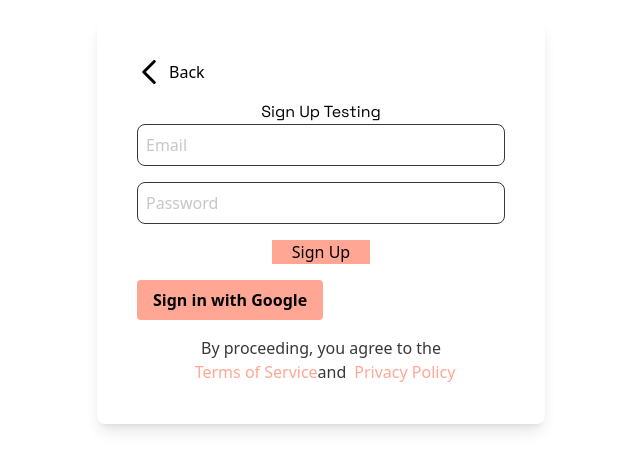
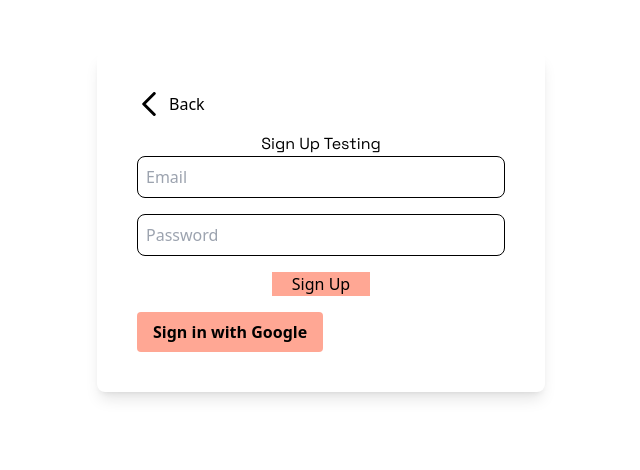
Before and after one commit to alexandermaat99/ThePatternsPlaceNewsletter, a Next.js app in the folder tpp-newsletter/: page /signup in a window 1280 px wide. Shown: the part 178-648 px from the top of the page, without its empty margins (319-959 px from the left). Built offline with nearby package versions, Linux system fonts and the light colour scheme; no server answers.

Commit message:
signup updates

```diff
--- a/tpp-newsletter/app/signup/page.tsx
+++ b/tpp-newsletter/app/signup/page.tsx
@@ -3,33 +3,20 @@
 import { useState } from "react";
 import { supabase } from "../../lib/supabaseClient";
 import { useRouter } from "next/navigation";
-import BACK_ARROW from "@/public/images/BACK_ARROW.svg"; // Import the back arrow icon
-import GoogleSignInButton from "@/components/GoogleSignInButton"; // Import the GoogleSignInButton component
+import BACK_ARROW from "@/public/images/BACK_ARROW.svg";
+import GoogleSignInButton from "@/components/GoogleSignInButton";
 
 export default function Signup() {
   const [email, setEmail] = useState("");
   const [password, setPassword] = useState("");
   const [loading, setLoading] = useState(false);
-
-  const router = useRouter(); // Initialize router here
-
-  const handleNavigateToTermsOfService = () => {
-    router.push("/terms-of-service"); // Navigate to the terms-of-service page
-  };
-
-  const handleNavigateToPrivacyPolicy = () => {
-    router.push("/privacy-policy"); // Navigate to the privacy-policy page
-  };
-
-  const handleBack = () => {
-    router.push("/"); // Navigate to the home page (root URL)
-  };
+  const router = useRouter();
 
   const handleSignup = async (e: React.FormEvent) => {
     e.preventDefault();
     setLoading(true);
 
-    // Step 1: Sign up the user in Supabase authentication
+    // Sign up the user in Supabase authentication
     const { data: signupData, error: signupError } = await supabase.auth.signUp(
       {
         email,
@@ -43,21 +30,26 @@ export default function Signup() {
       return;
     }
 
+    console.log("Signup success, data:", signupData);
+
     const user = signupData?.user;
-    console.log("Signed up user:", user);
 
-    // Step 2: Insert user details into the custom users table
     if (user) {
+      // Provide a fallback if email is undefined
+      const email = user.email || "no-email-provided";
+
+      // Insert user into custom users table
       const { data: insertData, error: insertError } = await supabase
         .from("users")
         .insert([
           {
-            id: user.id, // This is the ID from Supabase's auth system
-            email: user.email,
-            profile_picture_url: "", // Default or leave it null
-            pattern_points: 0, // Default value
+            id: user.id, // Auth user ID
+            email: email, // Use email or fallback value
+            username: email.split("@")[0], // Use part of the email or fallback
+            profile_picture_url: "", // Default value
             is_buyer: false,
             is_seller: false,
+            pattern_points: 0, // Default value
           },
         ]);
 
@@ -80,12 +72,9 @@ export default function Signup() {
   return (
     <div className="flex items-center justify-center min-h-screen">
       <div className="bg-white rounded-lg shadow-lg w-full max-w-md p-6 md:p-10 relative bg-tppWhite mx-10">
-        {" "}
-        <div>
-          {/* Back Button */}
         <div
           className="flex items-center mb-4 cursor-pointer"
-            onClick={handleBack}
+          onClick={() => router.push("/")}
         >
           <BACK_ARROW className="h-6 w-6 text-gray-700" />
           <span className="ml-2 text-gray-700">Back</span>
@@ -96,8 +85,7 @@ export default function Signup() {
 
         <form className="text-center" onSubmit={handleSignup}>
           <input
-              className="w-full p-2 mb-4 border rounded-lg text-tppBlack placeholder:text-tppNotSelectedGray focus:outline-tppPink duration-400"
-              id="email"
+            className="w-full p-2 mb-4 border rounded-lg"
             type="email"
             placeholder="Email"
             value={email}
@@ -105,40 +93,19 @@ export default function Signup() {
             required
           />
           <input
-              className="w-full p-2 mb-4 border rounded-lg text-tppBlack placeholder:text-tppNotSelectedGray focus:outline-tppPink duration-400"
-              id="password"
+            className="w-full p-2 mb-4 border rounded-lg"
             type="password"
             placeholder="Password"
             value={password}
             onChange={(e) => setPassword(e.target.value)}
             required
           />
-            <button
-              className="bg-tppPink px-5"
-              type="submit"
-              disabled={loading}
-            >
+          <button className="bg-tppPink px-5" type="submit" disabled={loading}>
             {loading ? "Signing up..." : "Sign Up"}
           </button>
         </form>
+
         <GoogleSignInButton />
-          <p className="mt-4 text-center text-tppBlack">
-            By proceeding, you agree to the <br />
-            <span
-              onClick={handleNavigateToTermsOfService} // Navigate to terms of service page on click
-              className="text-tppPink font-medium cursor-pointer ml-2 "
-            >
-              Terms of Service
-            </span>
-            and
-            <span
-              onClick={handleNavigateToPrivacyPolicy} // Navigate to privacy policy page on click
-              className="text-tppPink font-medium cursor-pointer ml-2 "
-            >
-              Privacy Policy
-            </span>
-          </p>
-        </div>
       </div>
     </div>
   );
--- a/tpp-newsletter/components/GoogleSignInButton.tsx
+++ b/tpp-newsletter/components/GoogleSignInButton.tsx
@@ -1,10 +1,59 @@
 "use client";
 
-import { supabase } from "@/lib/supabaseClient"; // Import your Supabase client
-import { useState } from "react";
+import { useState, useEffect } from "react";
+import { supabase } from "@/lib/supabaseClient";
 
 export default function GoogleSignInButton() {
   const [loading, setLoading] = useState(false);
+
+  useEffect(() => {
+    const fetchUserSession = async () => {
+      const { data: sessionData, error: sessionError } =
+        await supabase.auth.getSession();
+
+      if (sessionError) {
+        console.error("Error fetching session:", sessionError.message);
+        return;
+      }
+
+      const user = sessionData?.session?.user;
+      console.log("Session data:", sessionData);
+
+      if (user) {
+        // Provide a fallback if email is undefined
+        const email = user.email || "no-email-provided";
+
+        // Insert the user into the custom users table
+        const { data: insertData, error: insertError } = await supabase
+          .from("users")
+          .insert([
+            {
+              id: user.id,
+              email: email, // Use email or fallback value
+              username: email.split("@")[0], // Use part of the email or fallback
+              profile_picture_url: user.user_metadata.avatar_url || "",
+              is_buyer: false,
+              is_seller: false,
+              pattern_points: 0,
+            },
+          ]);
+
+        if (insertError) {
+          console.error(
+            "Error inserting user into custom users table:",
+            insertError.message
+          );
+        } else {
+          console.log(
+            "User successfully inserted into custom users table:",
+            insertData
+          );
+        }
+      }
+    };
+
+    fetchUserSession();
+  }, []);
 
   const handleGoogleSignIn = async () => {
     setLoading(true);
@@ -15,6 +64,9 @@ export default function GoogleSignInButton() {
 
     if (error) {
       console.error("Error during Google sign-in:", error.message);
+      setLoading(false);
+    } else {
+      console.log("Google OAuth sign-in initiated");
       setLoading(false);
     }
   };
```
Also changed, not shown: 2 other files (tests, documents, lock files or other folders). Lines whose indentation alone changed are shown as unchanged.
